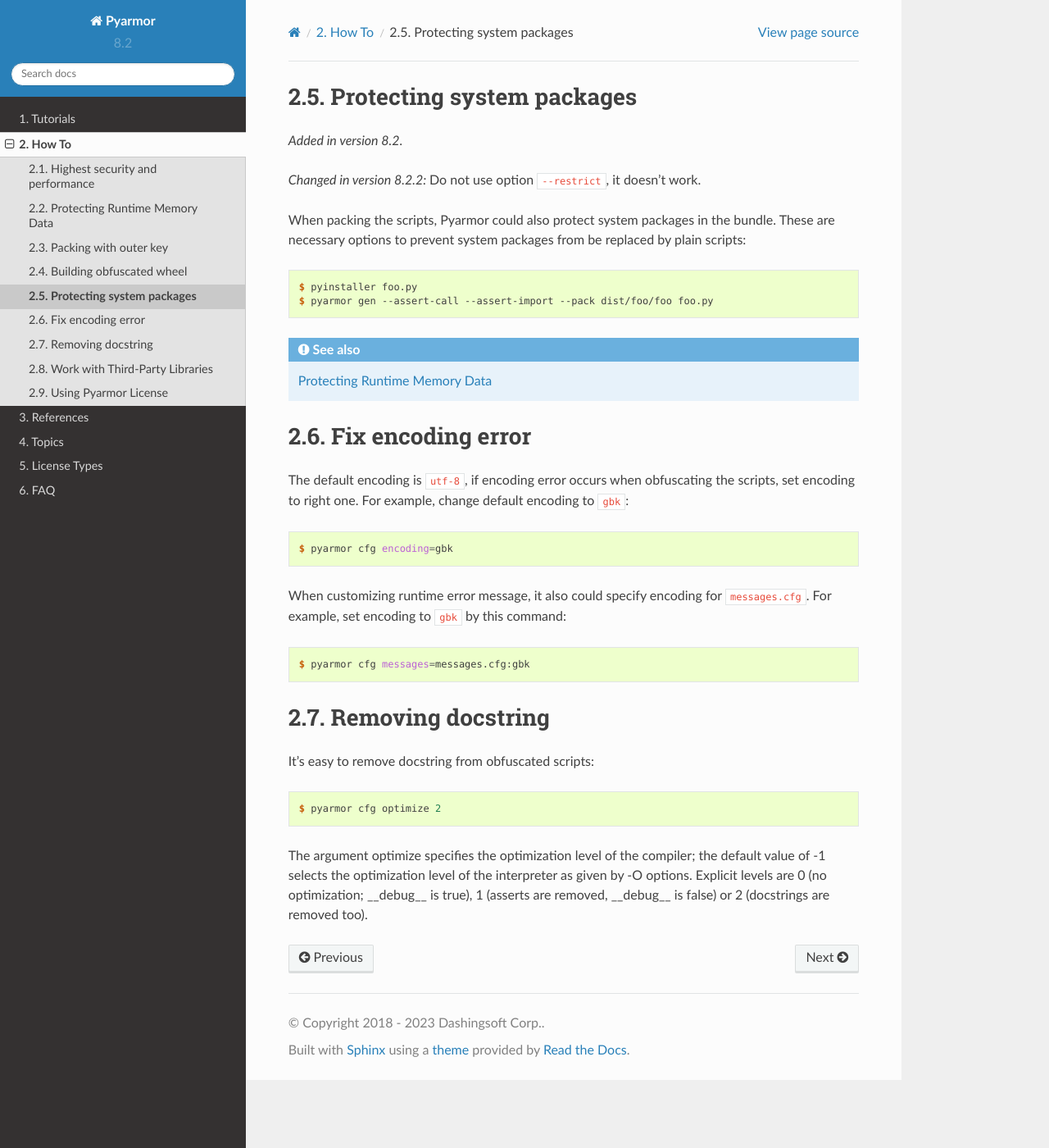
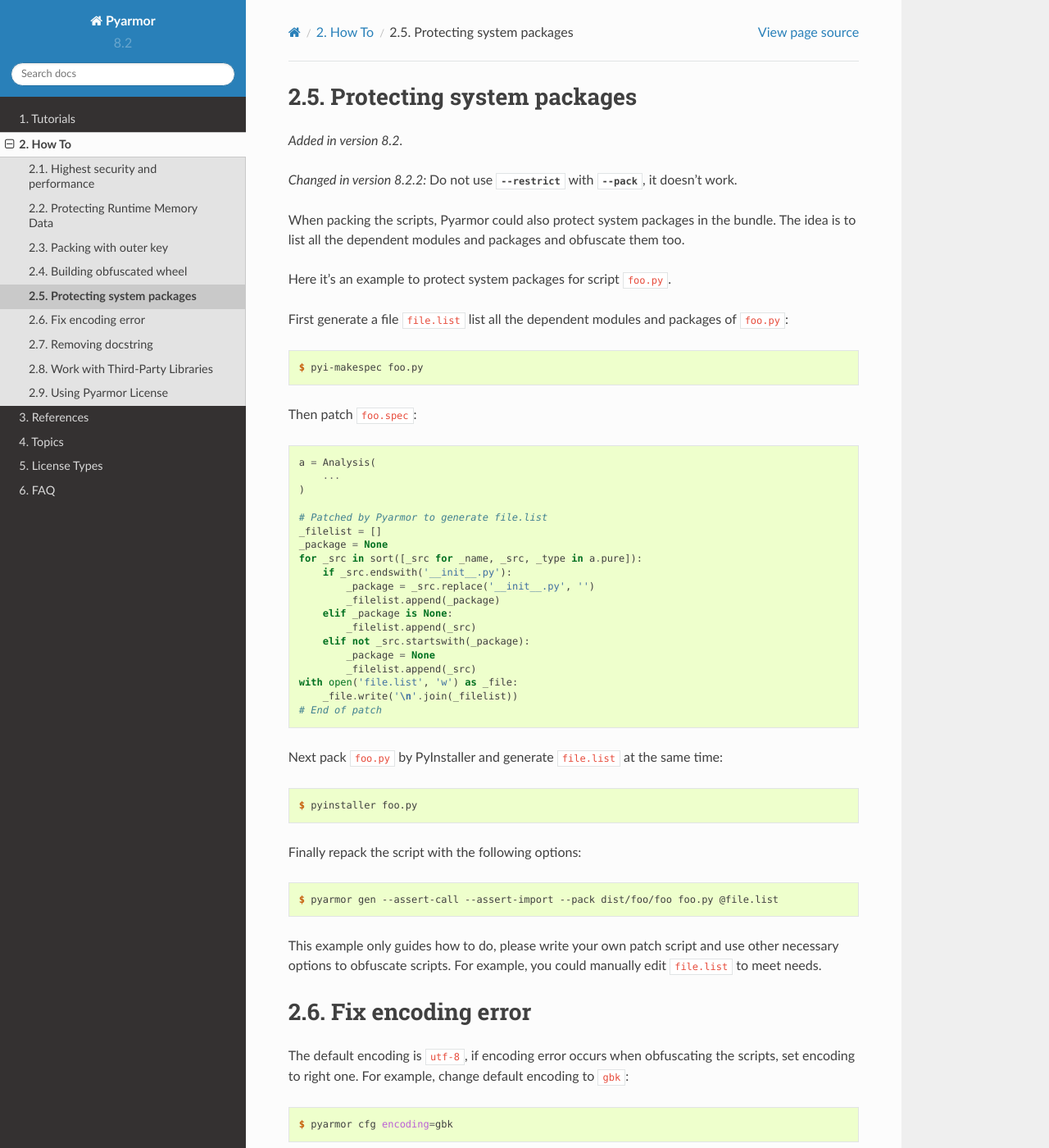
Before and after one commit to dashingsoft/pyarmor, a Sphinx documentation site: the page built from docs/how-to/obfuscation.rst, in a window 1280 px wide and 1400 px high. Shown: the whole window at 82% size. Built offline with Sphinx 7.4.7 and the Read the Docs theme 2.0.0, drawn with Linux system fonts in a browser that asks for light colours.

Commit message:
Refine how to protect system packages

```diff
--- a/docs/how-to/obfuscation.rst
+++ b/docs/how-to/obfuscation.rst
@@ -1,4 +1,5 @@
 .. highlight:: console
+.. program:: pyarmor gen
 
 ============================
  Protecting system packages
@@ -6,14 +7,49 @@
 
 .. versionadded:: 8.2
 .. versionchanged:: 8.2.2
-                    Do not use option ``--restrict``, it doesn't work.
+                    Do not use :option:`--restrict` with :option:`--pack`, it doesn't work.
 
-When packing the scripts, Pyarmor could also protect system packages in the bundle. These are necessary options to prevent system packages from be replaced by plain scripts::
+When packing the scripts, Pyarmor could also protect system packages in the bundle. The idea is to list all the dependent modules and packages and obfuscate them too.
+
+Here it's an example to protect system packages for script ``foo.py``.
+
+First generate a file ``file.list`` list all the dependent modules and packages of ``foo.py``::
+
+    $ pyi-makespec foo.py
+
+Then patch ``foo.spec``:
+
+.. code-block:: python
+
+    a = Analysis(
+        ...
+    )
+
+    # Patched by Pyarmor to generate file.list
+    _filelist = []
+    _package = None
+    for _src in sort([_src for _name, _src, _type in a.pure]):
+        if _src.endswith('__init__.py'):
+            _package = _src.replace('__init__.py', '')
+            _filelist.append(_package)
+        elif _package is None:
+            _filelist.append(_src)
+        elif not _src.startswith(_package):
+            _package = None
+            _filelist.append(_src)
+    with open('file.list', 'w') as _file:
+        _file.write('\n'.join(_filelist))
+    # End of patch
+
+Next pack ``foo.py`` by PyInstaller and generate :file:`file.list` at the same time::
 
     $ pyinstaller foo.py
-    $ pyarmor gen --assert-call --assert-import --pack dist/foo/foo foo.py
 
-.. seealso:: :doc:`protection`
+Finally repack the script with the following options::
+
+    $ pyarmor gen --assert-call --assert-import --pack dist/foo/foo foo.py @file.list
+
+This example only guides how to do, please write your own patch script and use other necessary options to obfuscate scripts. For example, you could manually edit :file:`file.list` to meet needs.
 
 ====================
  Fix encoding error
--- a/docs/how-to/protection.rst
+++ b/docs/how-to/protection.rst
@@ -29,7 +29,7 @@
 
 Above all, Python interpreter to run the obfuscated scripts can't be replaced, if the obfuscated scripts could be executed by patched Python interpreter, it's impossible to prevent others to read any Python runtime data.
 
-At this time Pyarmor need combine :option:`--pack` and restrict mode options to implement this.
+At this time Pyarmor need :option:`--pack` to implement this.
 
 First pack the script by `PyInstaller`_ [#]_::
 
@@ -38,7 +38,7 @@
 Next configure and repack the bundle, the following options are necessary [#]_::
 
     $ pyarmor cfg check_debugger=1 check_interp=1
-    $ pyarmor gen --mix-str --assert-call --assert-import --pack dist/foo/foo foo.py
+    $ pyarmor gen --mix-str --assert-call --assert-import --private --pack dist/foo/foo foo.py
 
 Then protect all the binary files in the output path :file:`dist/foo/` by external tools, make sure these binary files could not be replaced or modified in runtime.
 
```
